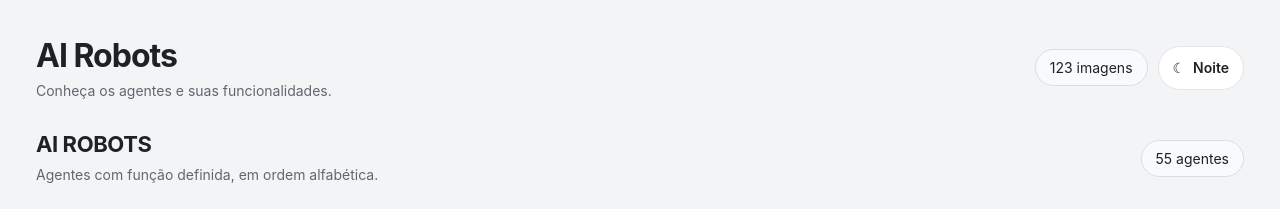
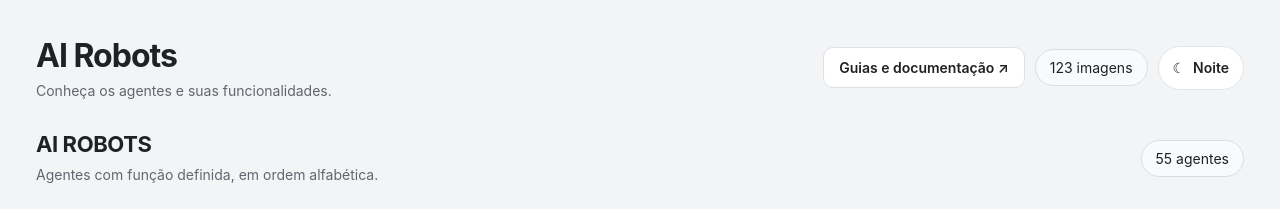
Before and after one commit to igor-reginato-costal/ai-robots-galeria, a plain HTML site: page index.html in a window 1280 px wide. Shown: the top 209 px of the page. Drawn offline with Linux system fonts and the light colour scheme.

Commit message:
Add COSTAL agent catalog, preliminary guides and documentation templates

```diff
--- a/index.html
+++ b/index.html
@@ -43,7 +43,7 @@
 </style>
 </head>
 <body>
-<header><div><h1>AI Robots</h1><p>Conheça os agentes e suas funcionalidades.</p></div><div class="header-actions"><span class="count">123 imagens</span><button class="theme-toggle" id="theme-toggle" type="button" aria-label="Modo noturno" aria-pressed="false"><span id="theme-icon" aria-hidden="true">☾</span><span id="theme-label">Noite</span></button></div></header>
+<header><div><h1>AI Robots</h1><p>Conheça os agentes e suas funcionalidades.</p></div><div class="header-actions"><a class="action" href="https://ai-robots-galeria.netlify.app/agentes/" target="_blank" rel="noopener">Guias e documentação ↗</a><span class="count">123 imagens</span><button class="theme-toggle" id="theme-toggle" type="button" aria-label="Modo noturno" aria-pressed="false"><span id="theme-icon" aria-hidden="true">☾</span><span id="theme-label">Noite</span></button></div></header>
 <main>
 <section aria-labelledby="agents-title">
 <div class="section-heading"><div><h2 id="agents-title">AI ROBOTS</h2><p>Agentes com função definida, em ordem alfabética.</p></div><span class="count">55 agentes</span></div>
```
